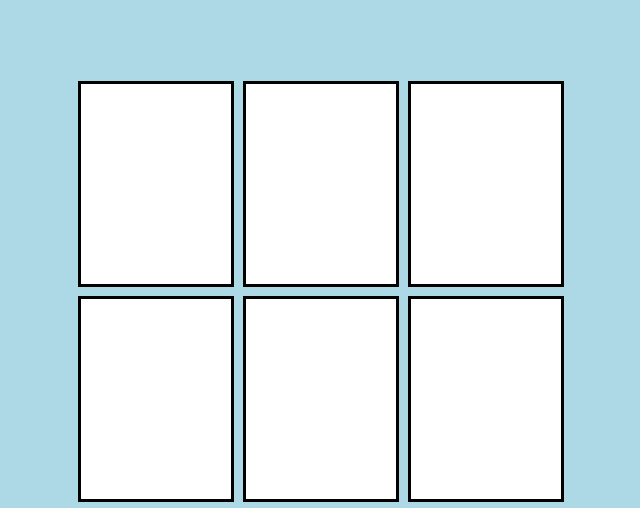
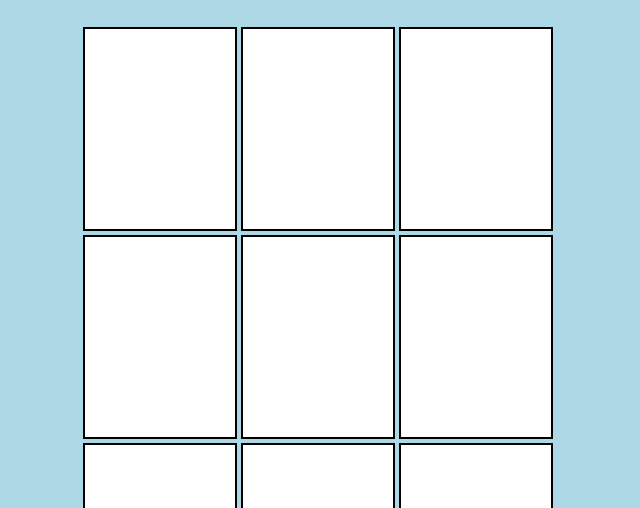
Before and after one commit to JunguLiu/Tic_Tac_Toe, a plain HTML site: page index.html in a window 1280 px wide. Shown: the part 263-771 px from the top of the page, without its empty margins (322-962 px from the left). Drawn offline with Linux system fonts and the light colour scheme.

Commit message:
Add files via upload

```diff
--- a/style.css
+++ b/style.css
@@ -5,7 +5,7 @@ body {
   background-color: lightblue;
 }
 div {
-  margin: auto;
+  margin: 0 auto;
   padding: 0;
 }
 .l1 {
@@ -19,14 +19,17 @@ div {
   grid-row: 2;
   font: bold 80px "MicrosoftYahe";
 }
+
 .l3 {
   grid-column: 1;
   grid-row: 3;
   font: bold 80px "MicrosoftYahe";
 }
+
 .l4 {
   grid-column: 1;
   grid-row: 4;
+  padding: 0;
 }
 
 button {
@@ -35,6 +38,7 @@ button {
   background-color: lightpink;
 }
 img {
+  margin: 0;
   width: auto;
   height: auto;
   max-width: 100%;
@@ -49,15 +53,18 @@ li {
   background: white;
   width: 150px;
   height: 200px;
-  border: black solid;
-  margin-bottom: 5px;
-  margin-left: 5px;
+  border: black solid 2px;
   font-size: 70px;
   text-align: center;
-  line-height: 200px;
 }
 
-ul {
+ul,
+li {
   margin: 0;
   padding: 0;
 }
+
+br {
+  margin: 0;
+  padding: 0;
+}
```
